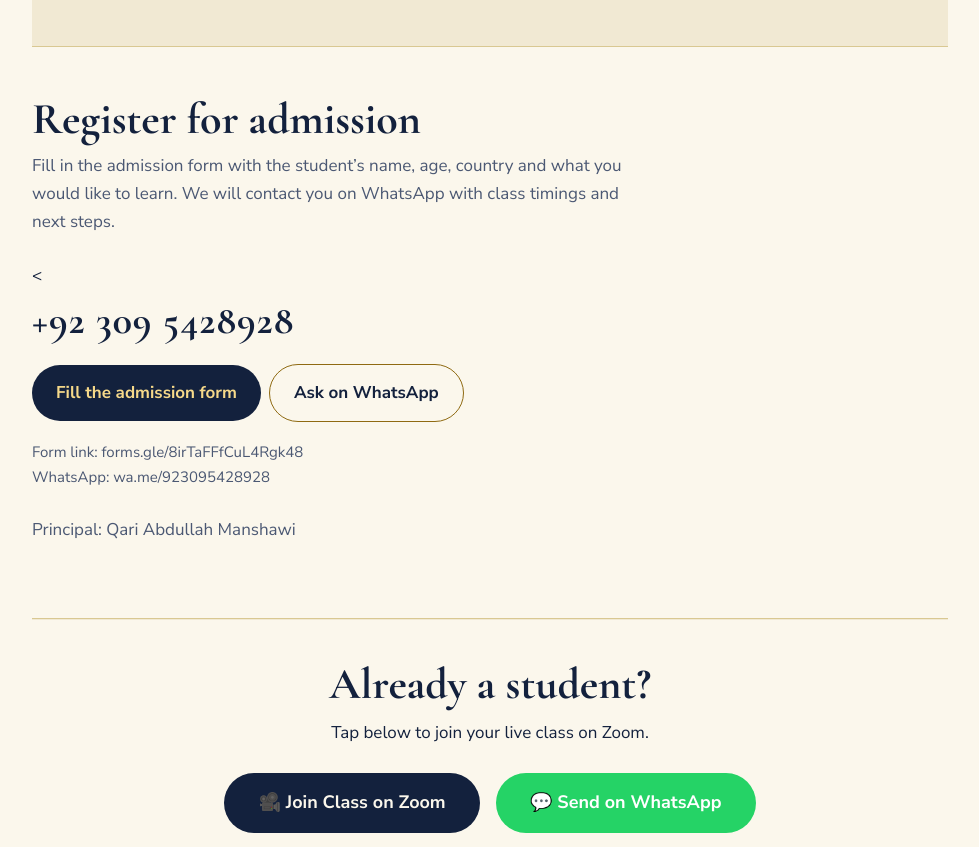
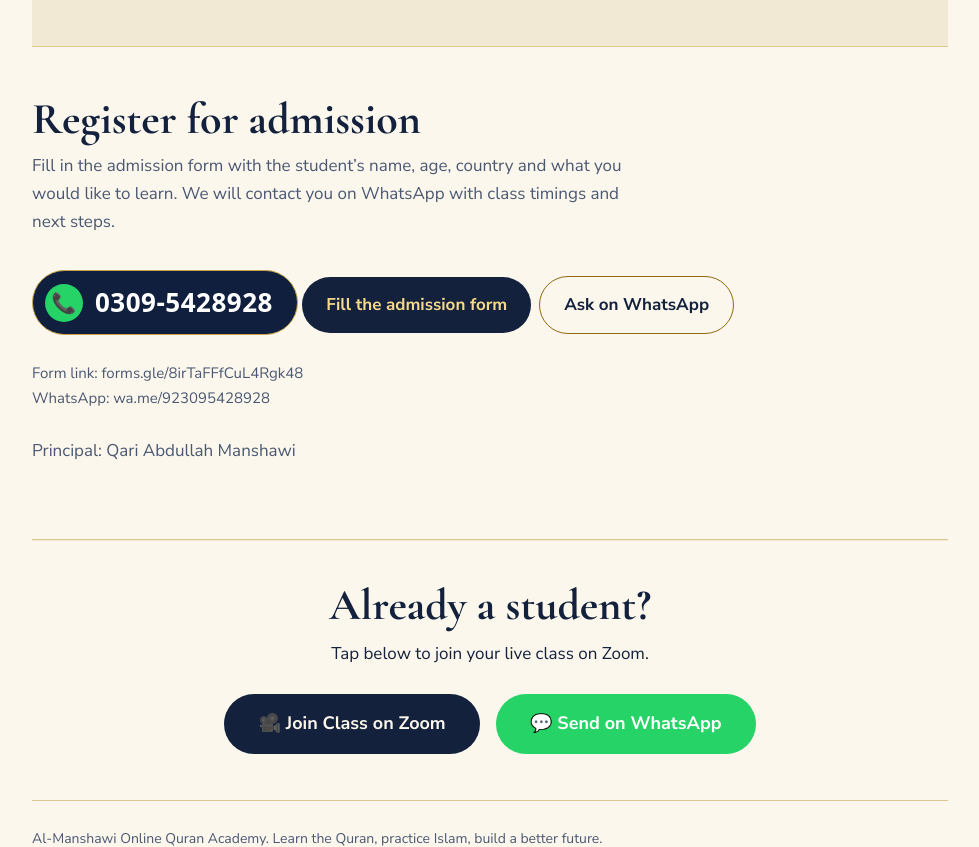
Before and after one commit to hafizabdullahmanshawi8-lgtm/quran-academy, a plain HTML site: page index.html in a window 1280 px wide. Shown: the part 1824-2671 px from the top of the page, without its empty margins (150-1129 px from the left). Drawn offline with nearby package versions, Linux system fonts and the light colour scheme.

Commit message:
Update index.html

```diff
--- a/index.html
+++ b/index.html
@@ -89,7 +89,7 @@ footer{padding:26px 0 90px;color:var(--mute);font-size:14px}
 <section id="join" class="join">
 <h2>Register for admission</h2>
 <p class="sub">Fill in the admission form with the student’s name, age, country and what you would like to learn. We will contact you on WhatsApp with class timings and next steps.</p>
-<<div class="num" dir="ltr" style="font-family:system-ui,...;letter-spacing:1px;">+92 309 5428928</div>
+<a href="https://wa.me/923095428928" target="_blank" rel="noopener" dir="ltr" style="display:inline-flex;align-items:center;gap:12px;background:#0f1f3d;color:#fff;border:1.5px solid #c9a24a;border-radius:40px;padding:10px 24px 10px 12px;font-family:system-ui,-apple-system,'Segoe UI',Roboto,Arial,sans-serif;font-weight:800;font-size:26px;letter-spacing:.5px;text-decoration:none;margin:8px 0;"><span style="background:#25D366;width:38px;height:38px;border-radius:50%;display:inline-flex;align-items:center;justify-content:center;font-size:20px;">📞</span>0309-5428928</a>
 <a class="btn" href="https://forms.gle/8irTaFFfCuL4Rgk48" target="_blank" rel="noopener">Fill the admission form</a><a class="btn o" href="https://wa.me/923095428928?text=Assalamu%20alaikum%2C%20I%20would%20like%20to%20register%20at%20Al-Manshawi%20Online%20Quran%20Academy." target="_blank" rel="noopener">Ask on WhatsApp</a>
 <p class="sub" style="margin-top:18px;font-size:15px;word-break:break-all">Form link: forms.gle/8irTaFFfCuL4Rgk48<br>WhatsApp: wa.me/923095428928</p>
 <p class="sub" style="margin-top:22px">Principal: Qari Abdullah Manshawi</p>
```
